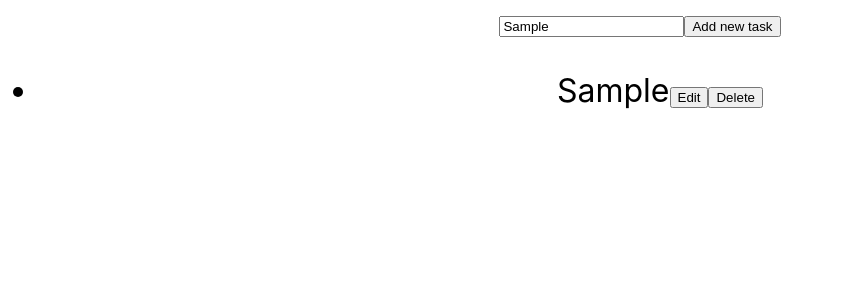
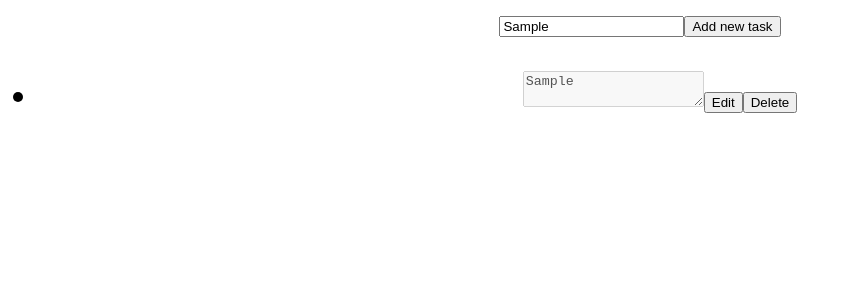
Before and after one commit to capricornus44/todo-app, a React (Create React App) app: page / in a window 1280 px wide. Both pictures are taken after typing "Sample" into the empty fields and a click on the button "Add new task". Shown: the top 300 px of the page, without its empty margins (0-847 px from the left). Built offline with nearby package versions, Linux system fonts and the light colour scheme.

Commit message:
added opportunity to edit task

```diff
--- a/src/components/todos/Todos.jsx
+++ b/src/components/todos/Todos.jsx
@@ -1,4 +1,4 @@
-import React, {useState} from 'react';
+import React, {useRef, useState} from 'react';
 import {connect} from 'react-redux';
 import {v4 as uuid} from 'uuid';
 import {addNewTodo, deleteTodo, editTodo, getFilterTodos} from "../../redux/store"
@@ -6,15 +6,28 @@ import "./Todos.scss"
 
 function Todos(props) {
     const [todo, setTodo] = useState("")
+    const inputRef = useRef(true)
 
-    const onHandleChange = (e) => {
+    const textAreaChangeFocus = () => {
+        inputRef.current.disabled = false;
+        inputRef.current.focus()
+    }
+
+    const edit = (id, value, e) => {
+        if (e.which === 13) { // key code of "Enter"
+            props.editTodo({id, item: value});
+            inputRef.current.disabled = true
+        }
+    }
+
+    const handleChange = (e) => {
         setTodo(e.target.value)
     }
     // console.log(todo)
     // console.log("props from store", props);
     return (
         <div>
-            <input type="text" onChange={e => onHandleChange(e)}/>
+            <input type="text" onChange={e => handleChange(e)}/>
             <button onClick={() => props.addNewTodo({
                 id: uuid(),
                 item: todo,
@@ -23,10 +36,18 @@ function Todos(props) {
             }>Add new task
             </button>
 
-            {/*Painting of todo list*/}
             <ul>
                 {props.todos.map(todo => {
-                    return <li key={todo.id}>{todo.item}<button>Edit</button><button onClick={() => props.deleteTodo(todo.id)}>Delete</button></li>
+                    return <li key={todo.id}>
+                        <textarea
+                            ref={inputRef}
+                            disabled={inputRef}
+                            defaultValue={todo.item}
+                            onKeyPress={(e) => edit(todo.id, inputRef.current.value, e)}
+                        />
+                        <button onClick={() => textAreaChangeFocus()}>Edit</button>
+                        <button onClick={() => props.deleteTodo(todo.id)}>Delete</button>
+                    </li>
                 })}
             </ul>
         </div>
```
